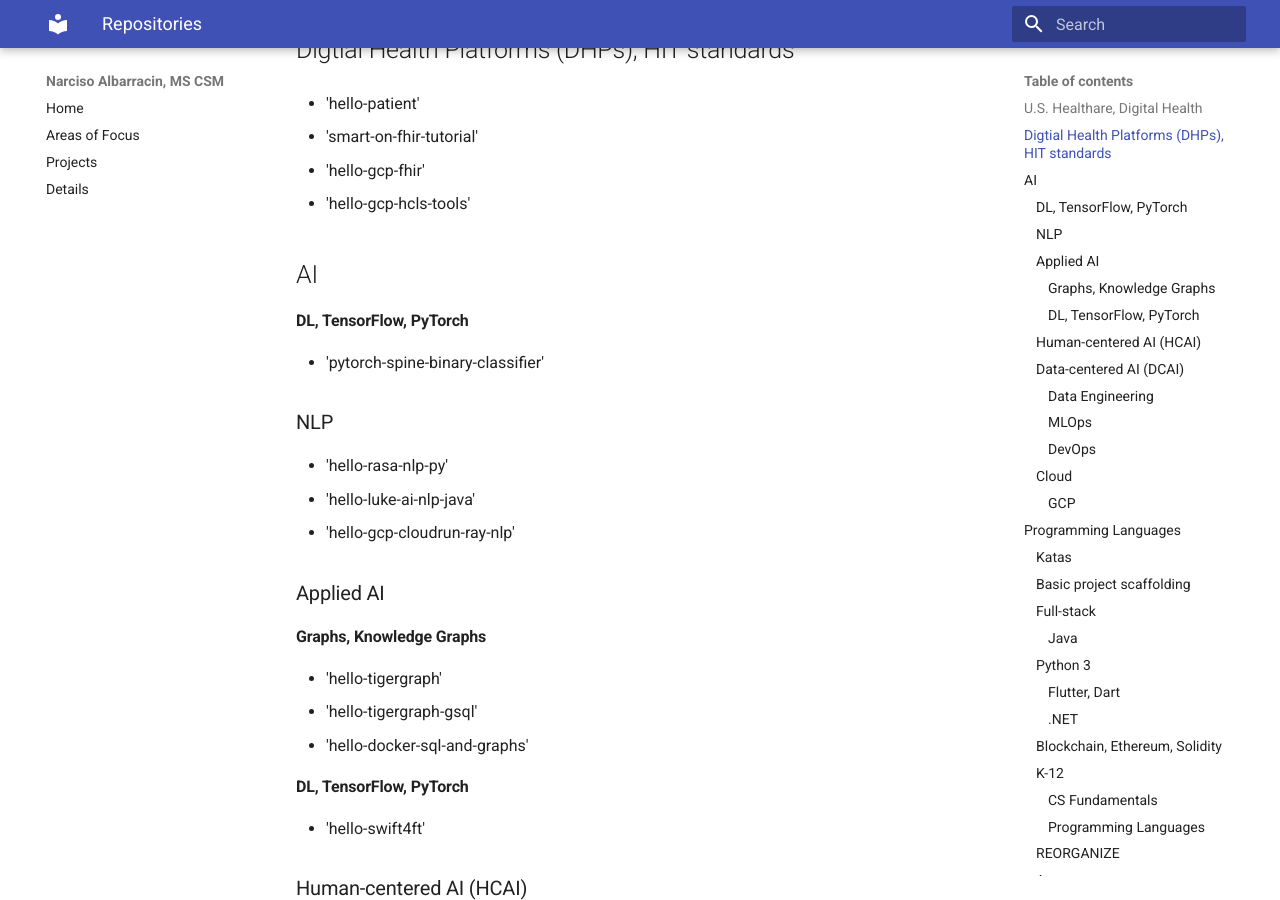
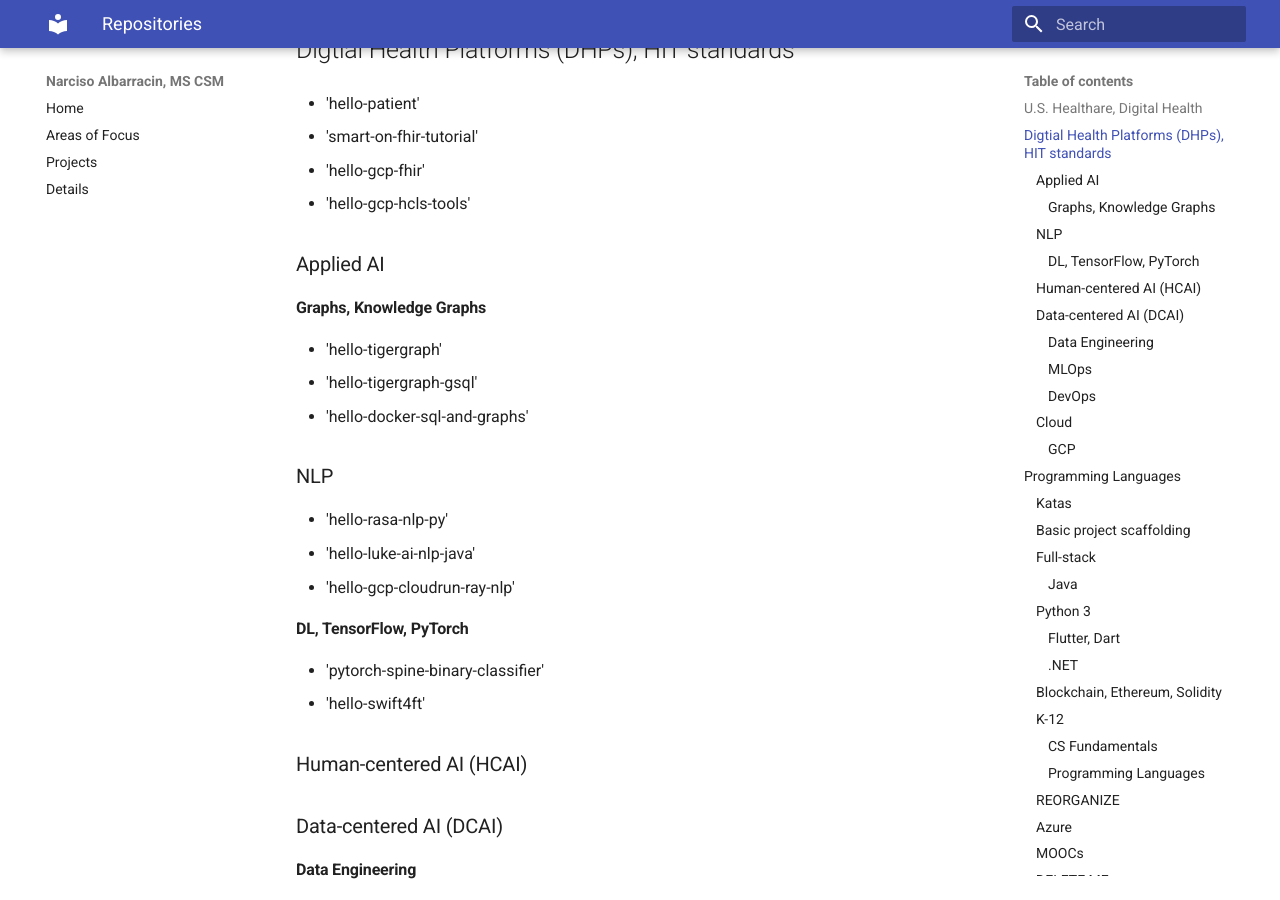
Before and after one commit to nalbarr/portfolio, an MkDocs documentation site: the page built from docs/repos.md, in a window 1280 px wide and 900 px high, scrolled down 423 px. Built offline with MkDocs 1.6.1 and Material for MkDocs 9.7.7, drawn with Linux system fonts in a browser that asks for light colours; some of the changed text lies outside the part shown.

Commit message:
Update repos.md

```diff
--- a/docs/repos.md
+++ b/docs/repos.md
@@ -14,23 +14,20 @@
 - 'hello-gcp-fhir'
 - 'hello-gcp-hcls-tools'
 
-## AI
+### Applied AI
 
-#### DL, TensorFlow, PyTorch
-- 'pytorch-spine-binary-classifier'
+#### Graphs, Knowledge Graphs
+- 'hello-tigergraph'
+- 'hello-tigergraph-gsql'
+- 'hello-docker-sql-and-graphs'
 
 ### NLP
 - 'hello-rasa-nlp-py'
 - 'hello-luke-ai-nlp-java'
 - 'hello-gcp-cloudrun-ray-nlp'
 
-### Applied AI
-#### Graphs, Knowledge Graphs
-- 'hello-tigergraph'
-- 'hello-tigergraph-gsql'
-- 'hello-docker-sql-and-graphs'
-
 #### DL, TensorFlow, PyTorch
+- 'pytorch-spine-binary-classifier'
 - 'hello-swift4ft'
 
 ### Human-centered AI (HCAI)
@@ -104,6 +101,7 @@
 - 'hello-luke-fsharp-git'
 
 ### Full-stack
+
 #### Java
 - 'hello-luke-android-java'
 
@@ -126,6 +124,7 @@
 - 'hello-ethereum-votingapp'
 
 ### K-12
+
 #### CS Fundamentals
 - 'hello-luke-javafx'
 - 'hello-luke-oop-fp'
@@ -204,8 +202,8 @@
 - 'healthcareai-py' - DELETE
 - 'dl4j-examples' - DELETE
 - 'zenhub-helloworld' - DELETE
-- 'nodejs-ex'
-- 'sampleNod'
+- 'nodejs-ex' - DELETE
+- 'sampleNod' - DELETE
 - 'ibmbluemixhelloworld' - DELETE
 - 'python-boilerplate' - DELETE
 - 'hello-nlp-transformer-python3' - DELETE
```
Also changed, not shown: other parts of docs/repos.md (+0 -1 lines).
